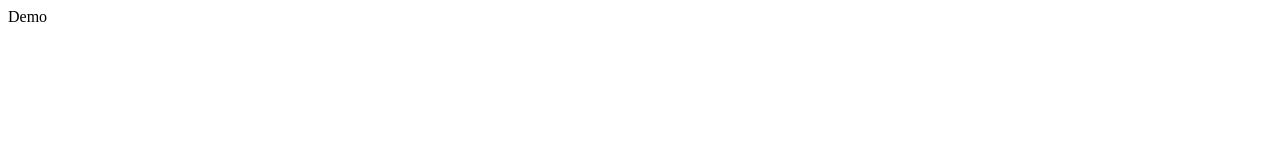
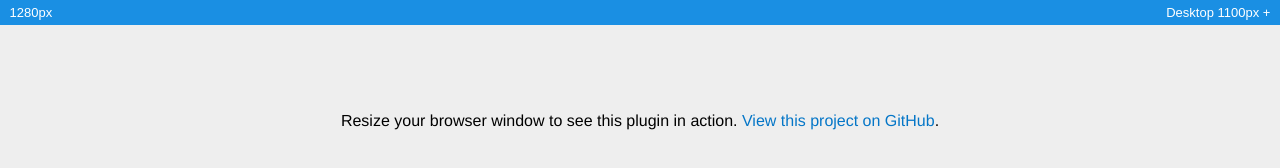
Before and after one commit to drewmcc/visual-breakpoints, a plain HTML site: page index.html in a window 1280 px wide. Drawn offline with Linux system fonts and the light colour scheme.

Commit message:
content and basic styles

```diff
--- a/index.html
+++ b/index.html
@@ -1 +1,30 @@
-Demo
+<!DOCTYPE html>
+<html>
+  <head>
+    <title>Visual Breakpoints</title>
+    <style>
+      body{
+        background-color: #eee;
+        font-family: "HelveticaNeue-Light", "Helvetica Neue Light", "Helvetica Neue", Helvetica, Arial, "Lucida Grande", sans-serif;
+        font-weight: 300;
+      }
+      p{
+        margin: 6rem 0 1rem;
+        padding: 1rem;
+        text-align: center;
+      }
+      a{
+        color: #0576C7;
+        text-decoration: none;
+      }
+      a:hover{
+        color: #1A8FE3;
+        text-decoration: underline;
+      }
+    </style>
+  </head>
+  <body>
+    <p>Resize your browser window to see this plugin in action. <a href="//github.com/drewmcc/visual-breakpoints">View this project on GitHub</a>.</p>
+    <script type="text/javascript" src="width-check.js"></script>
+  </body>
+</html>
```
